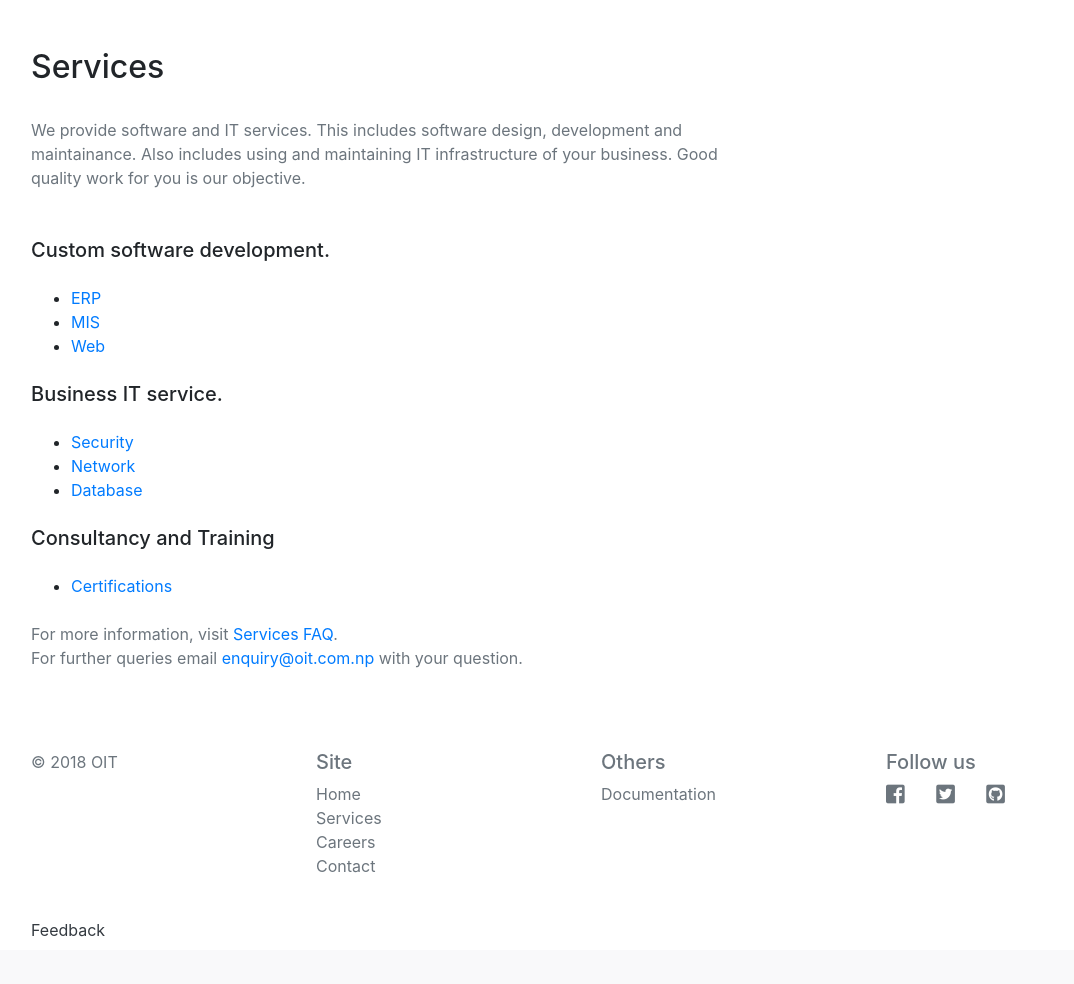
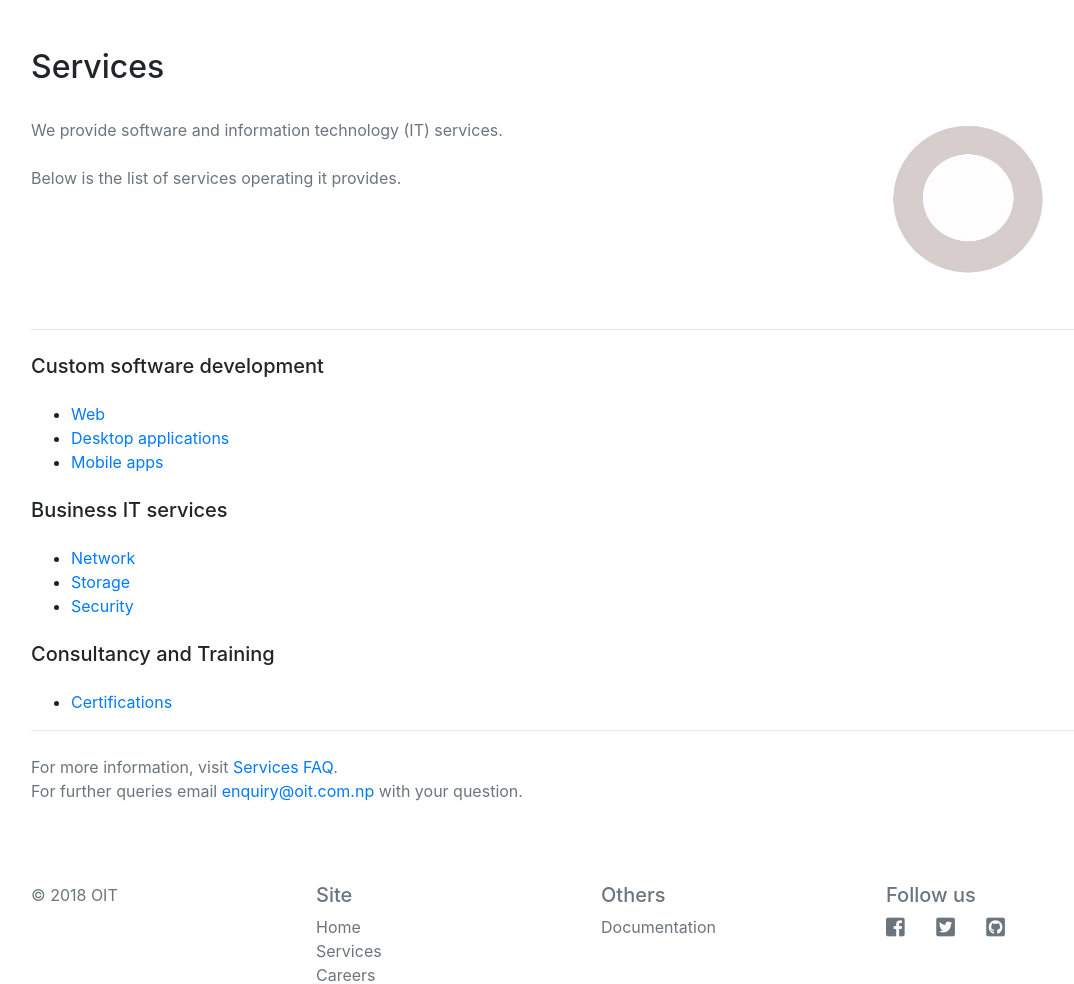
Before and after one commit to navrang-hotel/oit, a Django app: page /services/ in a window 1280 px wide. Shown: the part 57-1041 px from the top of the page, without its empty margins (54-1128 px from the left). Before the commit the page ends 994 px from the top, so only its background shows below. Run offline with Django 3.2, Linux system fonts and the light colour scheme; some libraries are stand-ins or nearby versions.

Commit message:
Updated FE

```diff
--- a/base/templates/base/services.html
+++ b/base/templates/base/services.html
@@ -10,34 +10,38 @@
             <div class="row">
               <div class="col-sm-8">
                 <p class="my-4 text-secondary">
-We provide software and IT services.
-This includes software design, development and maintainance.
-Also includes using and maintaining IT infrastructure of your business.
-Good quality work for you is our objective.
+We provide software and information technology (IT) services.
                 </p>
+                <p class="my-4 text-secondary">
+Below is the list of services operating it provides.
+                </p>
+
               </div>
               <div class="col-sm-4">
+                {% load static %}
+                <img class="img-fluid" src="{% static 'base/img/orlogo_1.jpg' %}" />
               </div>
             </div>
+            <hr />
 
 
             <h5 class="my-4">
-Custom software development.
+Custom software development
             </h5>
             <ul>
-              <li><a href="">ERP</a></li>
-              <li><a href="">MIS</a></li>
               <li><a href="">Web</a></li>
+              <li><a href="">Desktop applications</a></li>
+              <li><a href="">Mobile apps</a></li>
             </ul>
 
 
             <h5 class="my-4">
-Business IT service.
+Business IT services
             </h5>
             <ul>
+              <li><a href="">Network</a></li>
+              <li><a href="">Storage</a></li>
               <li><a href="">Security</a></li>
-              <li><a href="">Network</a></li>
-              <li><a href="">Database</a></li>
             </ul>
 
 
@@ -48,6 +52,7 @@ Consultancy and Training
               <li><a href="">Certifications</a></li>
             </ul>
 
+            <hr />
             <p class="my-4 text-secondary">
 For more information, visit <a href="">Services FAQ</a>.<br/>
 For further queries email <a href="mailto:info@oit.com.np">enquiry@oit.com.np</a> with your question.
```
Also changed, not shown: base/static/base/img/orlogo_1.jpg (added).
